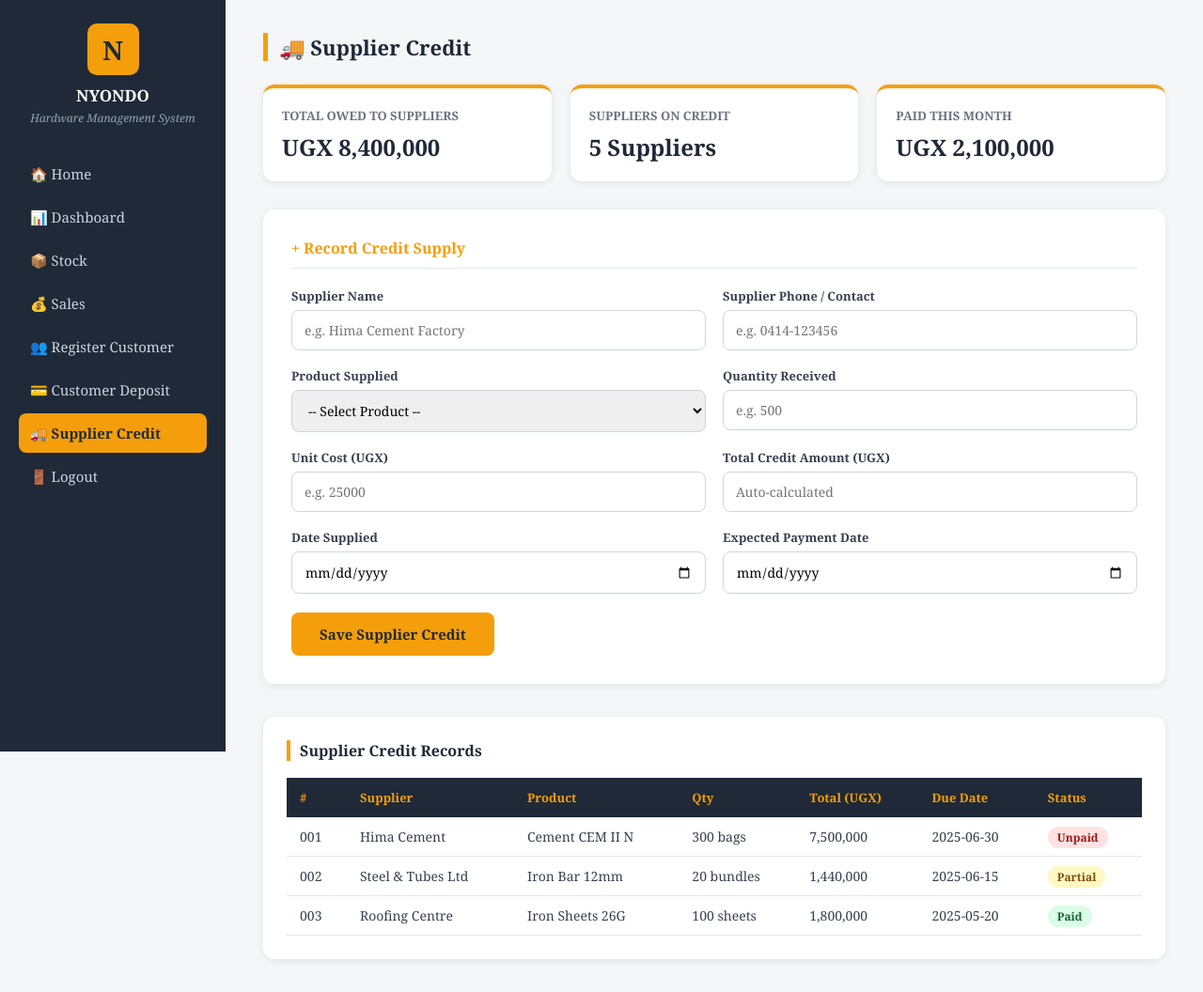
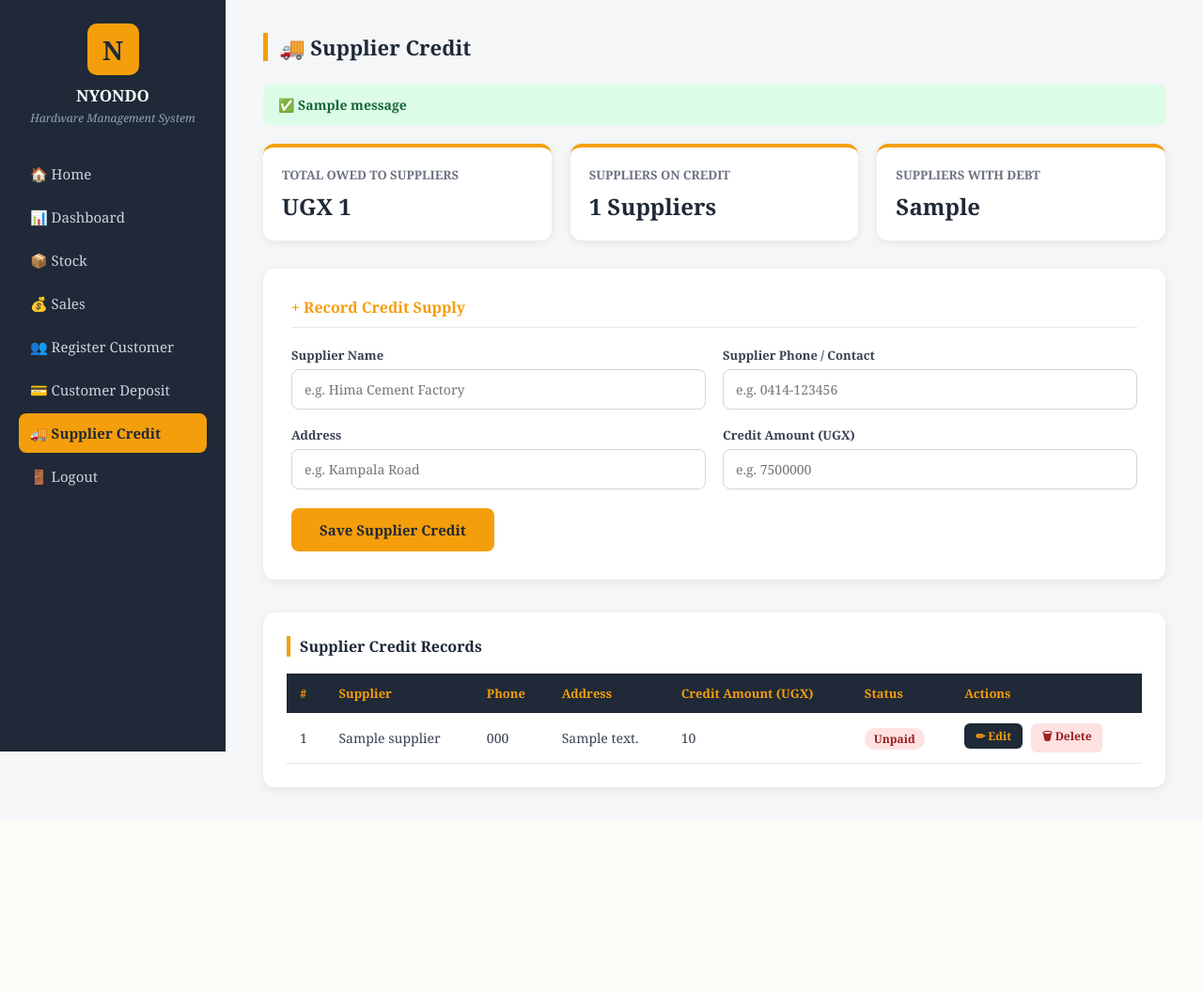
Before and after one commit to kayinzajovin/finalcseproject, a Django app: template nyondoapp/templates/supplier_credit.html in a window 1280 px wide. Shown: the whole page at 94% size. After the commit the page ends 844 px from the top, so only its background shows below. Run offline with Django 3.2, Linux system fonts and the light colour scheme; the template is opened without the code that fills it: most values are stand-ins (such as "Sample title", 1, 10 or a date in 2020); one stand-in notice (Sample message) is shown.

Commit message:
delete and edit changes

```diff
--- a/nyondoapp/templates/supplier_credit.html
+++ b/nyondoapp/templates/supplier_credit.html
@@ -67,6 +67,7 @@
         border-radius: 8px;
         font-size: 15px;
         margin-bottom: 4px;
+        cursor: pointer;
       }
       .menu a:hover {
         background: #374151;
@@ -90,6 +91,28 @@
         border-left: 5px solid #f59e0b;
         padding-left: 12px;
         margin-bottom: 25px;
+      }
+
+      /* success message */
+      .alert-success {
+        background: #dcfce7;
+        color: #166534;
+        padding: 12px 16px;
+        border-radius: 8px;
+        margin-bottom: 20px;
+        font-weight: bold;
+        font-size: 14px;
+      }
+
+      /* error message */
+      .alert-error {
+        background: #fee2e2;
+        color: #991b1b;
+        padding: 12px 16px;
+        border-radius: 8px;
+        margin-bottom: 20px;
+        font-weight: bold;
+        font-size: 14px;
       }
 
       /*SUMMARY CARDS*/
@@ -209,18 +232,10 @@
         background: #fff7ed;
       }
 
-      /* Status badges */
+      /* status badges */
       .badge-unpaid {
         background: #fee2e2;
         color: #991b1b;
-        padding: 3px 10px;
-        border-radius: 20px;
-        font-size: 12px;
-        font-weight: bold;
-      }
-      .badge-partial {
-        background: #fef9c3;
-        color: #854d0e;
         padding: 3px 10px;
         border-radius: 20px;
         font-size: 12px;
@@ -234,6 +249,31 @@
         font-size: 12px;
         font-weight: bold;
       }
+
+      /* edit and delete buttons */
+      .btn-edit {
+        background: #1f2937;
+        color: #f59e0b;
+        padding: 5px 12px;
+        border-radius: 6px;
+        font-size: 12px;
+        font-weight: bold;
+        text-decoration: none;
+        margin-right: 5px;
+        display: inline-block;
+      }
+      .btn-delete {
+        background: #fee2e2;
+        color: #991b1b;
+        padding: 5px 12px;
+        border-radius: 6px;
+        font-size: 12px;
+        font-weight: bold;
+        text-decoration: none;
+        display: inline-block;
+      }
+      .btn-edit:hover { background: #f59e0b; color: #1f2937; }
+      .btn-delete:hover { background: #dc2626; color: #fff; }
 
       @media (max-width: 600px) {
         .sidebar {
@@ -262,20 +302,12 @@
       <p class="tagline">Hardware Management System</p>
       <div class="menu">
         <a onclick="window.location.href = '/'">🏠 Home</a>
-        <a onclick="window.location.href = '/dashboard/admin'">📊 Dashboard</a>
+        <a onclick="window.location.href = '/dashboard/admin/'">📊 Dashboard</a>
         <a onclick="window.location.href = '/stock/'">📦 Stock</a>
         <a onclick="window.location.href = '/sales/'">💰 Sales</a>
-        <a onclick="window.location.href = '/customer/registration/'"
-          >👥 Register Customer</a
-        >
-        <a onclick="window.location.href = '/customer/deposit/'"
-          >💳 Customer Deposit</a
-        >
-        <a
-          onclick="window.location.href = '/supplier/credit/'"
-          class="active"
-          >🚚 Supplier Credit</a
-        >
+        <a onclick="window.location.href = '/customer_registration/'">👥 Register Customer</a>
+        <a onclick="window.location.href = '/customer_deposit/'">💳 Customer Deposit</a>
+        <a onclick="window.location.href = '/supplier_credit/'" class="active">🚚 Supplier Credit</a>
         <a onclick="window.location.href = '/login/'">🚪 Logout</a>
       </div>
     </div>
@@ -284,96 +316,64 @@
     <div class="main">
       <div class="page-title">🚚 Supplier Credit</div>
 
-      <!-- Summary Cards -->
+      <!-- show success or error messages -->
+      {% if messages %}
+        {% for message in messages %}
+          {% if message.tags == 'error' %}
+            <div class="alert-error">❌ {{ message }}</div>
+          {% else %}
+            <div class="alert-success">✅ {{ message }}</div>
+          {% endif %}
+        {% endfor %}
+      {% endif %}
+
+      <!-- summary cards — real data from database -->
       <div class="summary-cards">
         <div class="s-card">
           <h4>Total Owed to Suppliers</h4>
-          <div class="val">UGX 8,400,000</div>
+          <div class="val">UGX {{ total_credit|floatformat:0 }}</div>
         </div>
         <div class="s-card">
           <h4>Suppliers on Credit</h4>
-          <div class="val">5 Suppliers</div>
+          <div class="val">{{ supplier_count }} Suppliers</div>
         </div>
         <div class="s-card">
-          <h4>Paid This Month</h4>
-          <div class="val">UGX 2,100,000</div>
+          <h4>Suppliers with Debt</h4>
+          <div class="val">{{ suppliers_with_debt }}</div>
         </div>
       </div>
 
       <!-- RECORD CREDIT SUPPLY FORM -->
       <div class="form-card">
         <h3>+ Record Credit Supply</h3>
+        <form method="POST" action="/supplier_credit/">
+          {% csrf_token %}
           <div class="form-grid">
             <div>
               <label>Supplier Name</label>
-            <input type="text" placeholder="e.g. Hima Cement Factory" />
+              <input type="text" name="name" placeholder="e.g. Hima Cement Factory" />
             </div>
 
             <div>
               <label>Supplier Phone / Contact</label>
-            <input type="text" placeholder="e.g. 0414-123456" />
+              <input type="text" name="phone" placeholder="e.g. 0414-123456" />
             </div>
 
             <div>
-            <label>Product Supplied</label>
-            <select>
-              <option value="">-- Select Product --</option>
-              <option>Cement CEM II N (50kg)</option>
-              <option>Cement CEM III N (50kg)</option>
-              <option>Iron Bar 10mm</option>
-              <option>Iron Bar 12mm</option>
-              <option>Iron Bar 16mm</option>
-              <option>Nails 1 inch (5kg)</option>
-              <option>Nails 3 inch (5kg)</option>
-              <option>Nails 4 inch (5kg)</option>
-              <option>Roofing Nails (5kg)</option>
-              <option>Wheelbarrow</option>
-              <option>Wire Mesh</option>
-              <option>Barbed Wire (High Tensile)</option>
-              <option>Barbed Wire (Low Tensile)</option>
-              <option>Iron Sheets (26G)</option>
-              <option>Iron Sheets (28G)</option>
-            </select>
+              <label>Address</label>
+              <input type="text" name="address" placeholder="e.g. Kampala Road" />
             </div>
 
             <div>
-            <label>Quantity Received</label>
-            <input type="number" placeholder="e.g. 500" />
+              <label>Credit Amount (UGX)</label>
+              <input type="number" name="credit_amount" placeholder="e.g. 7500000" />
+            </div>
+          </div>
+          <button class="btn-submit" type="submit">Save Supplier Credit</button>
+        </form>
       </div>
 
-          <div>
-            <label>Unit Cost (UGX)</label>
-            <input
-              type="number"
-              id="uc"
-              placeholder="e.g. 25000"
-              oninput="calcCredit()"
-            />
-          </div>
-
-          <div>
-            <label>Total Credit Amount (UGX)</label>
-            <input
-              type="number"
-              id="credit_total"
-              placeholder="Auto-calculated"
-            />
-          </div>
-
-          <div>
-            <label>Date Supplied</label>
-            <input type="date" />
-          </div>
-
-          <div>
-            <label>Expected Payment Date</label>
-            <input type="date" />
-          </div>
-        </div>
-        <button class="btn-submit">Save Supplier Credit</button>
-      </div>
-
-      <!-- CREDIT RECORDS TABLE -->
+      <!-- CREDIT RECORDS TABLE — real data from database -->
       <div class="table-section">
         <h3>Supplier Credit Records</h3>
         <table>
@@ -381,59 +381,44 @@
             <tr>
               <th>#</th>
               <th>Supplier</th>
-              <th>Product</th>
-              <th>Qty</th>
-              <th>Total (UGX)</th>
-              <th>Due Date</th>
+              <th>Phone</th>
+              <th>Address</th>
+              <th>Credit Amount (UGX)</th>
               <th>Status</th>
+              <th>Actions</th>
             </tr>
           </thead>
           <tbody>
-            <!-- Sample rows — replace with backend data -->
+            {% for supplier in suppliers %}
             <tr>
-              <td>001</td>
-              <td>Hima Cement</td>
-              <td>Cement CEM II N</td>
-              <td>300 bags</td>
-              <td>7,500,000</td>
-              <td>2025-06-30</td>
-              <td><span class="badge-unpaid">Unpaid</span></td>
+              <td>{{ forloop.counter }}</td>
+              <td>{{ supplier.name }}</td>
+              <td>{{ supplier.phone }}</td>
+              <td>{{ supplier.address }}</td>
+              <td>{{ supplier.credit_amount|floatformat:0 }}</td>
+              <td>
+                {% if supplier.credit_amount > 0 %}
+                  <span class="badge-unpaid">Unpaid</span>
+                {% else %}
+                  <span class="badge-paid">Cleared</span>
+                {% endif %}
+              </td>
+              <!-- edit and delete buttons -->
+              <td>
+                <a href="/supplier_credit/edit/{{ supplier.id }}/" class="btn-edit">✏ Edit</a>
+                <a href="/supplier_credit/delete/{{ supplier.id }}/" class="btn-delete" onclick="return confirm('Delete {{ supplier.name }}?')">🗑 Delete</a>
+              </td>
             </tr>
+            {% empty %}
             <tr>
-              <td>002</td>
-              <td>Steel & Tubes Ltd</td>
-              <td>Iron Bar 12mm</td>
-              <td>20 bundles</td>
-              <td>1,440,000</td>
-              <td>2025-06-15</td>
-              <td><span class="badge-partial">Partial</span></td>
+              <td colspan="7" style="text-align:center; color:#9ca3af;">
+                No suppliers added yet
+              </td>
             </tr>
-            <tr>
-              <td>003</td>
-              <td>Roofing Centre</td>
-              <td>Iron Sheets 26G</td>
-              <td>100 sheets</td>
-              <td>1,800,000</td>
-              <td>2025-05-20</td>
-              <td><span class="badge-paid">Paid</span></td>
-            </tr>
+            {% endfor %}
           </tbody>
         </table>
       </div>
     </div>
-
-    <script>
-      /* Auto-fill total credit from qty × unit cost */
-      function calcCredit() {
-        var qty =
-          parseFloat(
-            document.querySelector('input[placeholder="e.g. 500"]').value,
-          ) || 0;
-        var uc = parseFloat(document.getElementById("uc").value) || 0;
-        document.getElementById("credit_total").value = (
-          qty * uc
-        ).toLocaleString();
-      }
-    </script>
   </body>
 </html>
```
Also changed, not shown: nyondoapp/templates/stock.html (+49 -44 lines), nyondoapp/urls.py (+22 -0 lines), nyondoapp/views.py (+121 -2 lines). Lines whose indentation alone changed are shown as unchanged.
